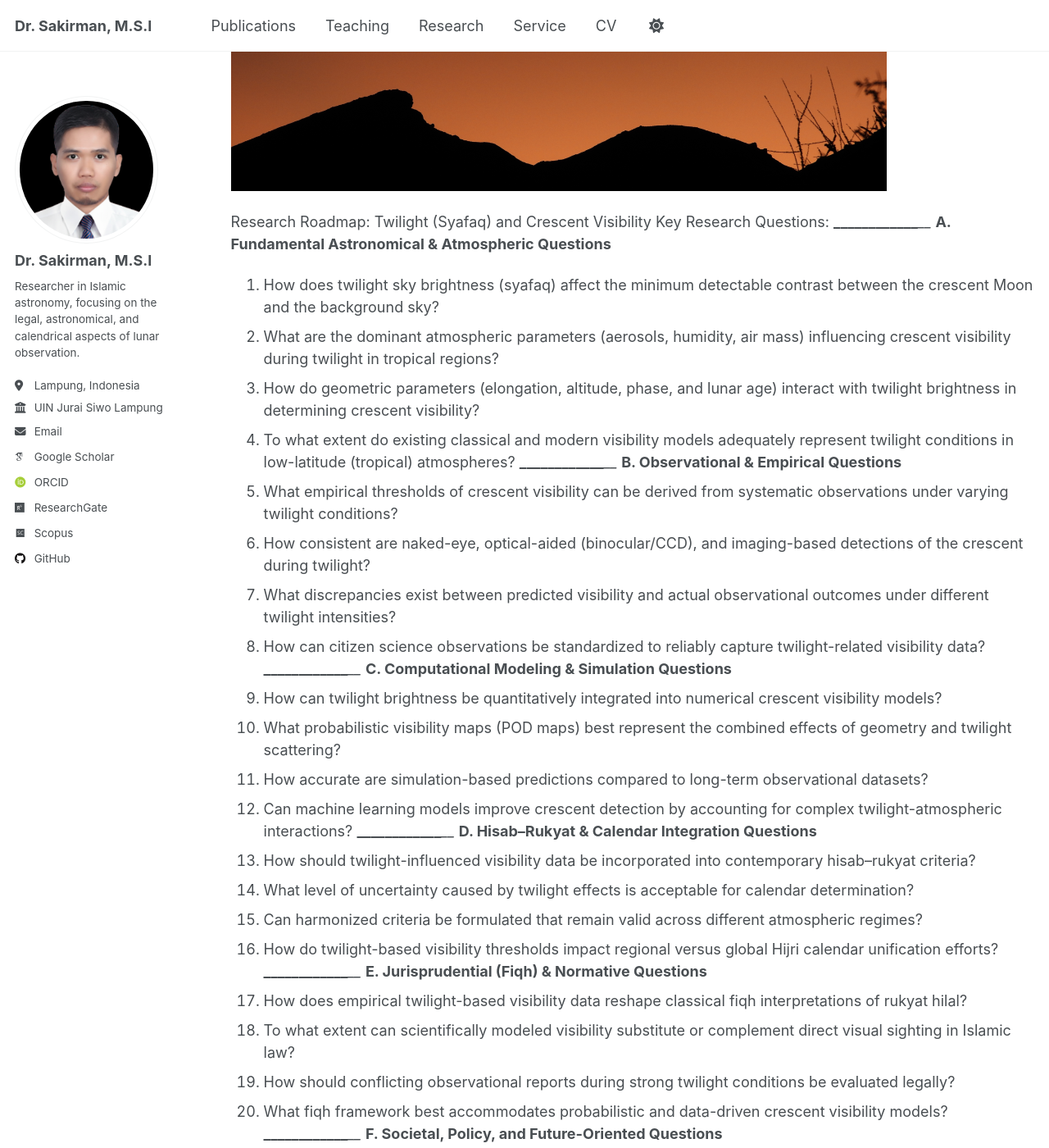
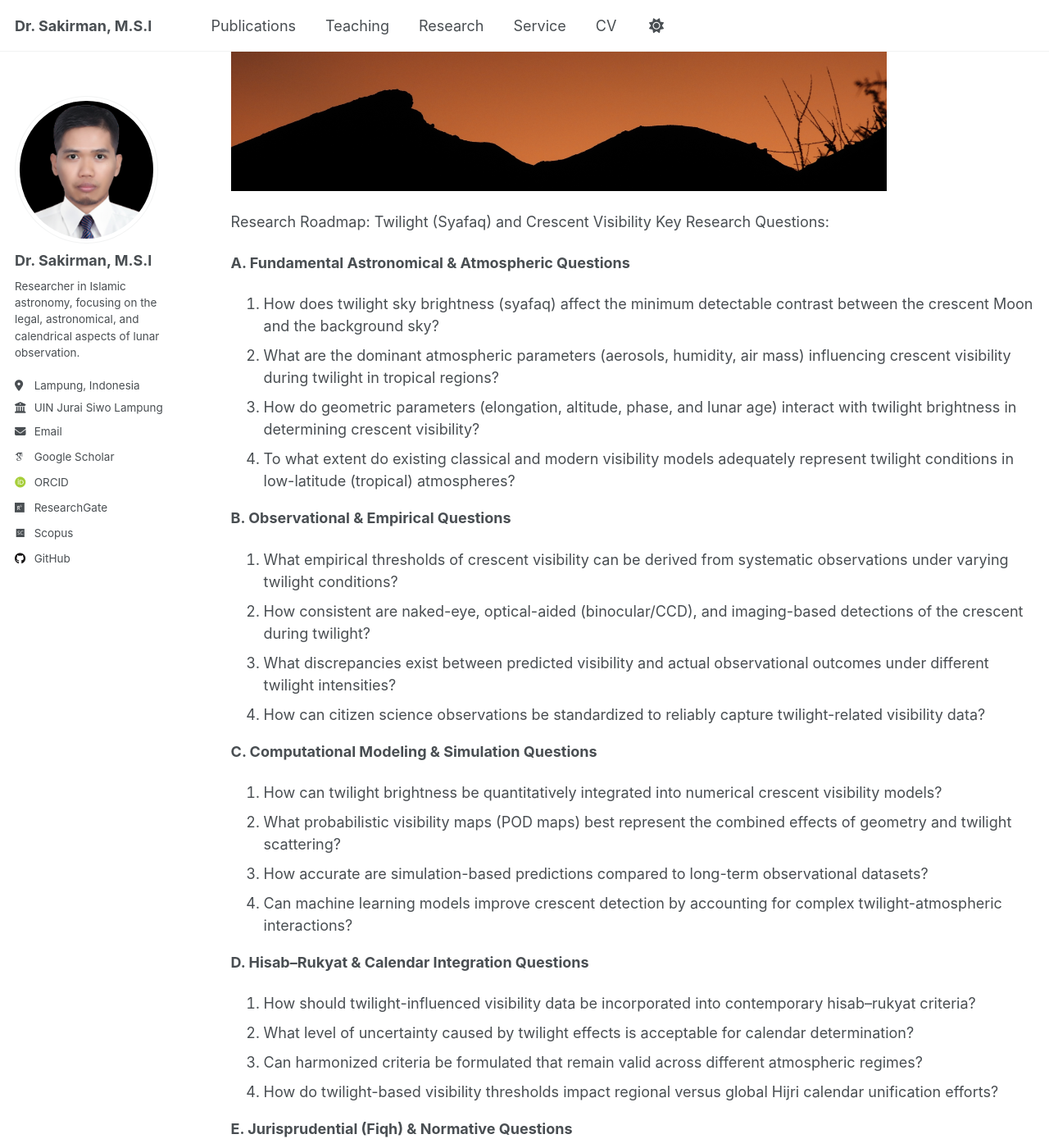
Before and after one commit to sakir-man/sakir-man.github.io, a Jekyll site: the page built from _posts/2012-08-14-blog-post-1.md, in a window 1280 px wide and 1400 px high, scrolled down 383 px. Shown: the whole window at 82% size. Built offline with Jekyll 4.4.1, drawn with Linux system fonts in a browser that asks for light colours; some web fonts are replaced; a script that is not in the unit is left out.

```diff
--- a/_posts/2012-08-14-blog-post-1.md
+++ b/_posts/2012-08-14-blog-post-1.md
@@ -11,37 +11,37 @@ redirect_from:
 
 Research Roadmap: Twilight (Syafaq) and Crescent Visibility
 Key Research Questions:
-________________________________________
+
 **A. Fundamental Astronomical & Atmospheric Questions**
 1.	How does twilight sky brightness (syafaq) affect the minimum detectable contrast between the crescent Moon and the background sky?
 2.	What are the dominant atmospheric parameters (aerosols, humidity, air mass) influencing crescent visibility during twilight in tropical regions?
 3.	How do geometric parameters (elongation, altitude, phase, and lunar age) interact with twilight brightness in determining crescent visibility?
 4.	To what extent do existing classical and modern visibility models adequately represent twilight conditions in low-latitude (tropical) atmospheres?
-________________________________________
+
 **B. Observational & Empirical Questions**
 1.	What empirical thresholds of crescent visibility can be derived from systematic observations under varying twilight conditions?
 2.	How consistent are naked-eye, optical-aided (binocular/CCD), and imaging-based detections of the crescent during twilight?
 3.	What discrepancies exist between predicted visibility and actual observational outcomes under different twilight intensities?
 4.	How can citizen science observations be standardized to reliably capture twilight-related visibility data?
-________________________________________
+
 **C. Computational Modeling & Simulation Questions**
 1.	How can twilight brightness be quantitatively integrated into numerical crescent visibility models?
 2.	What probabilistic visibility maps (POD maps) best represent the combined effects of geometry and twilight scattering?
 3.	How accurate are simulation-based predictions compared to long-term observational datasets?
 4.	Can machine learning models improve crescent detection by accounting for complex twilight-atmospheric interactions?
-________________________________________
+
 **D. Hisab–Rukyat & Calendar Integration Questions**
 1.	How should twilight-influenced visibility data be incorporated into contemporary hisab–rukyat criteria?
 2.	What level of uncertainty caused by twilight effects is acceptable for calendar determination?
 3.	Can harmonized criteria be formulated that remain valid across different atmospheric regimes?
 4.	How do twilight-based visibility thresholds impact regional versus global Hijri calendar unification efforts?
-________________________________________
+
 **E. Jurisprudential (Fiqh) & Normative Questions**
 1.	How does empirical twilight-based visibility data reshape classical fiqh interpretations of rukyat hilal?
 2.	To what extent can scientifically modeled visibility substitute or complement direct visual sighting in Islamic law?
 3.	How should conflicting observational reports during strong twilight conditions be evaluated legally?
 4.	What fiqh framework best accommodates probabilistic and data-driven crescent visibility models?
-________________________________________
+
 **F. Societal, Policy, and Future-Oriented Questions**
 1.	How can public understanding of twilight effects improve trust in crescent visibility decisions?
 2.	What policy implications arise from adopting twilight-aware visibility criteria at national and international levels?
```
